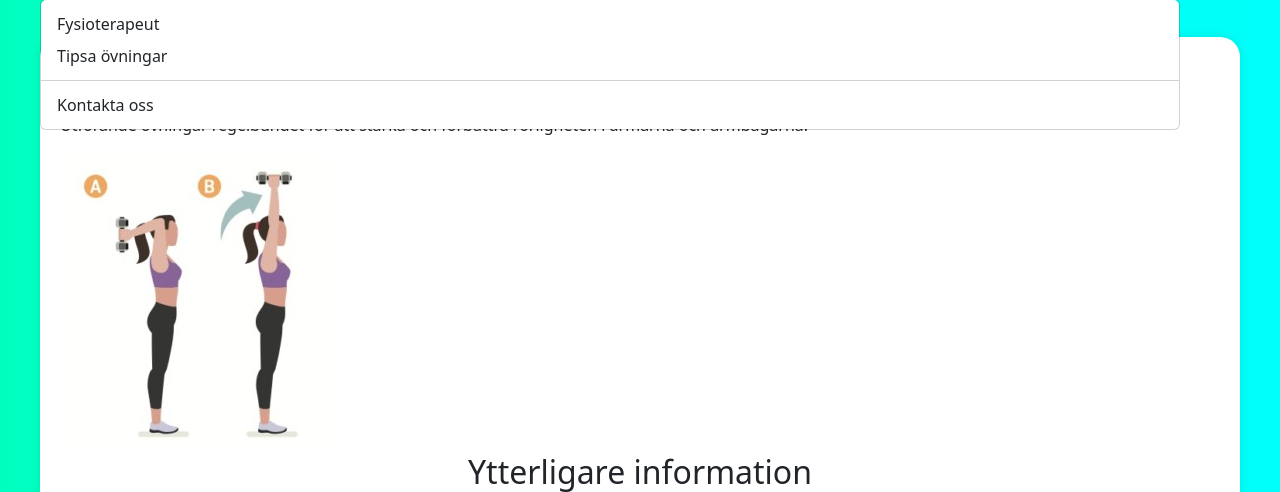
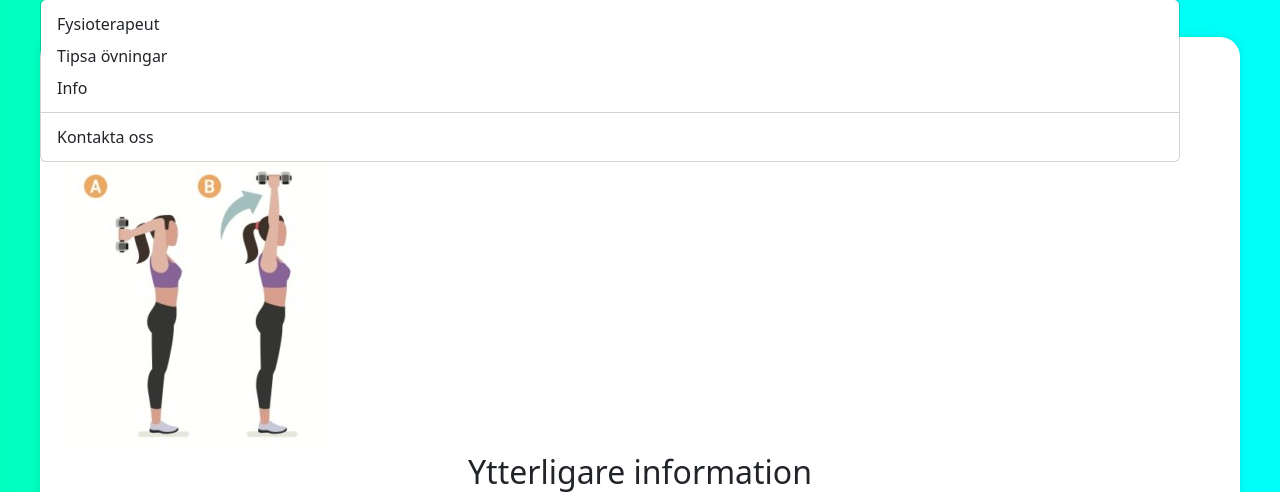
Before and after one commit to BenjaminAston/HealHub, a Flask app: page /harm.html in a window 1280 px wide, after a click on "Mer". Shown: the part 79-571 px from the top of the page. Run offline with Flask 3, Linux system fonts and the light colour scheme.

Commit message:
leda till Info

```diff
--- a/HealHub_code/templates/Fysioterapeut.html
+++ b/HealHub_code/templates/Fysioterapeut.html
@@ -40,6 +40,7 @@
                             <ul class="dropdown-menu">
                                 <li><a class="dropdown-item" href="/Fysioterapeut">Fysioterapeut</a></li>
                                 <a class="dropdown-item" href="/tipsa-ovningar">Tipsa övningar</a>
+                                <a class="dropdown-item" href="/info">Info</a>
 
                                 <li>
                                     <hr class="dropdown-divider">
--- a/HealHub_code/templates/bröst.html
+++ b/HealHub_code/templates/bröst.html
@@ -42,6 +42,7 @@
                         <ul class="dropdown-menu">
                             <li><a class="dropdown-item" href="/Fysioterapeut">Fysioterapeut</a></li>
                             <a class="dropdown-item" href="/tipsa-ovningar">Tipsa övningar</a>
+                            <a class="dropdown-item" href="/info">Info</a>
 
                             <li>
                                 <hr class="dropdown-divider">
--- a/HealHub_code/templates/harm.html
+++ b/HealHub_code/templates/harm.html
@@ -44,6 +44,7 @@
                         <ul class="dropdown-menu">
                             <li><a class="dropdown-item" href="/Fysioterapeut">Fysioterapeut</a></li>
                             <a class="dropdown-item" href="/tipsa-ovningar">Tipsa övningar</a>
+                            <a class="dropdown-item" href="/info">Info</a>
 
                             <li>
                                 <hr class="dropdown-divider">
--- a/HealHub_code/templates/hben.html
+++ b/HealHub_code/templates/hben.html
@@ -42,6 +42,7 @@
                         <ul class="dropdown-menu">
                             <li><a class="dropdown-item" href="/Fysioterapeut">Fysioterapeut</a></li>
                             <a class="dropdown-item" href="/tipsa-ovningar">Tipsa övningar</a>
+                            <a class="dropdown-item" href="/info">Info</a>
 
                             <li>
                                 <hr class="dropdown-divider">
```
